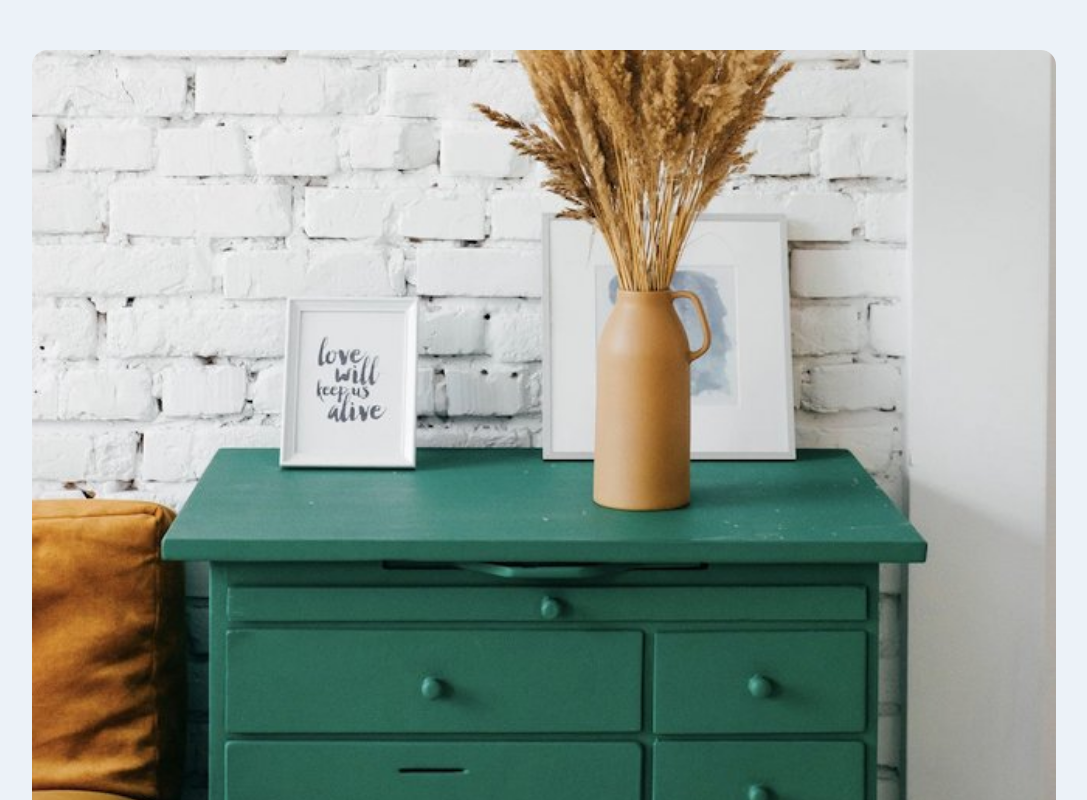
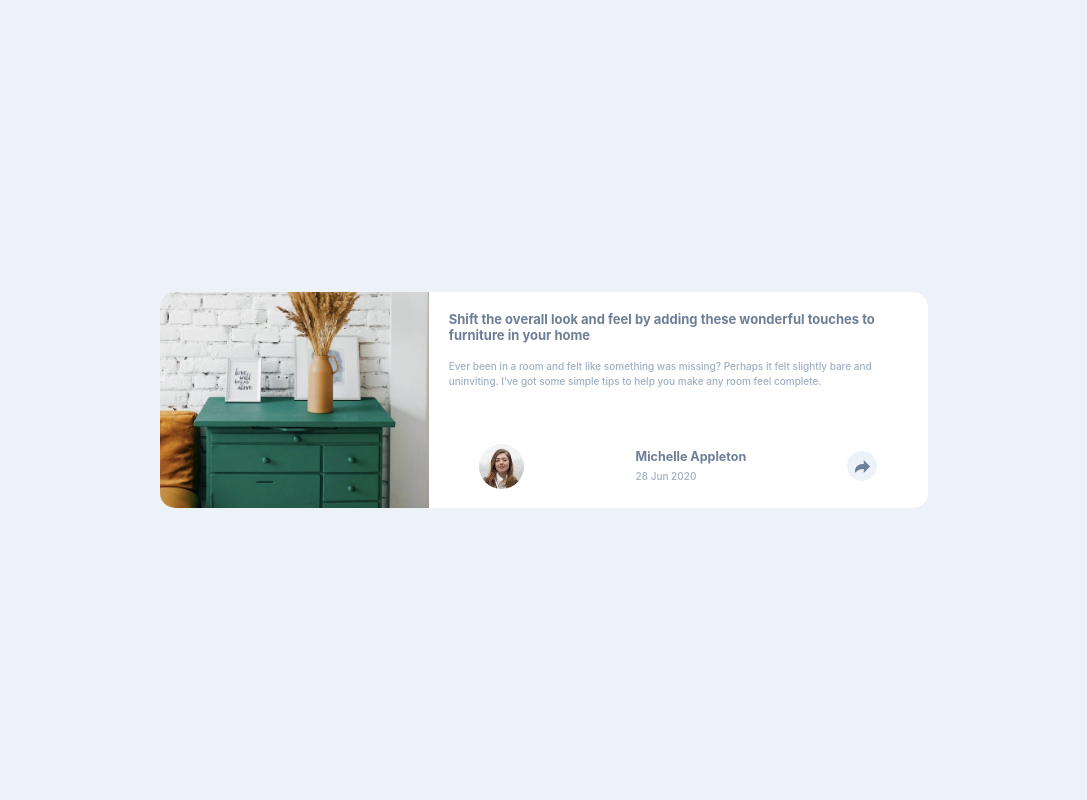
Before and after one commit to darubiomunoz/portfolio-08-articlepreviewcomponent, a React (Create React App) app: page / in a window 1280 px wide. Shown: the top 800 px of the page, without its empty margins (96-1183 px from the left). Built offline with nearby package versions, Linux system fonts and the light colour scheme.

Commit message:
layout or desktop devices

```diff
--- a/src/components/styles/ArticlePreview.css
+++ b/src/components/styles/ArticlePreview.css
@@ -106,3 +106,36 @@
 .card-icon-active {
     filter: brightness(300%);
 }
+
+@media (min-width: 1024px) {
+    .card {
+        width: 60%;
+        height: 30%;
+        display: grid;
+        grid-template-areas:
+                    "image image image body body body body"
+                    "image image image body body body body"
+                    "image image image info info info info";
+    }
+
+    .card-img-top {
+        width: 100%;
+        height: 100%;
+        grid-area: image;
+        border-radius: 0;
+        border-top-left-radius: var(--border-radius-base);
+        border-bottom-left-radius: var(--border-radius-base);
+    }
+
+    .card-body {
+        grid-area: body;
+        width: 100%;
+        margin: 0;
+        padding: 2rem;
+    }
+
+    .card-info {
+        grid-area: info;
+        height: 100%;
+    }
+}
```
